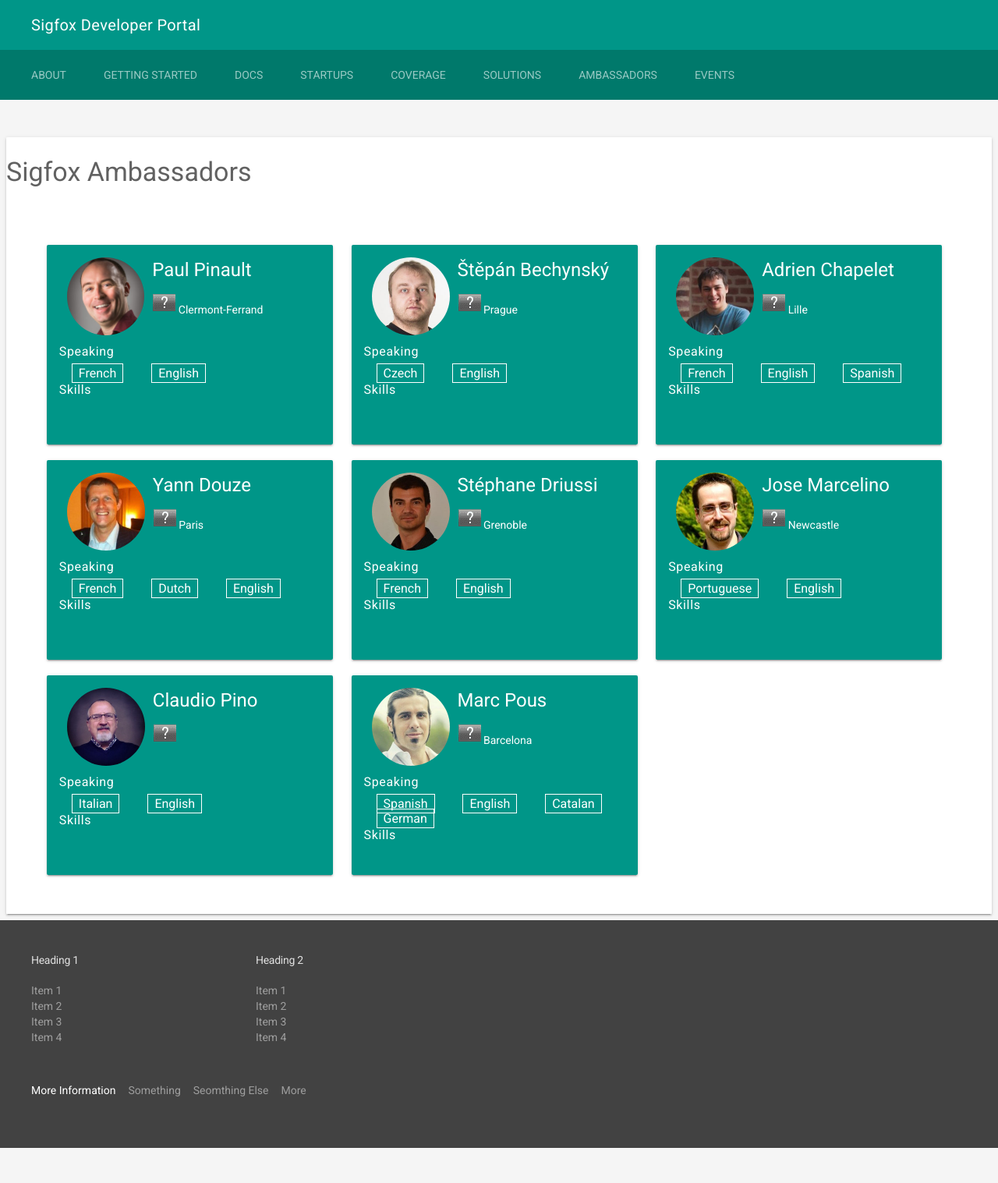
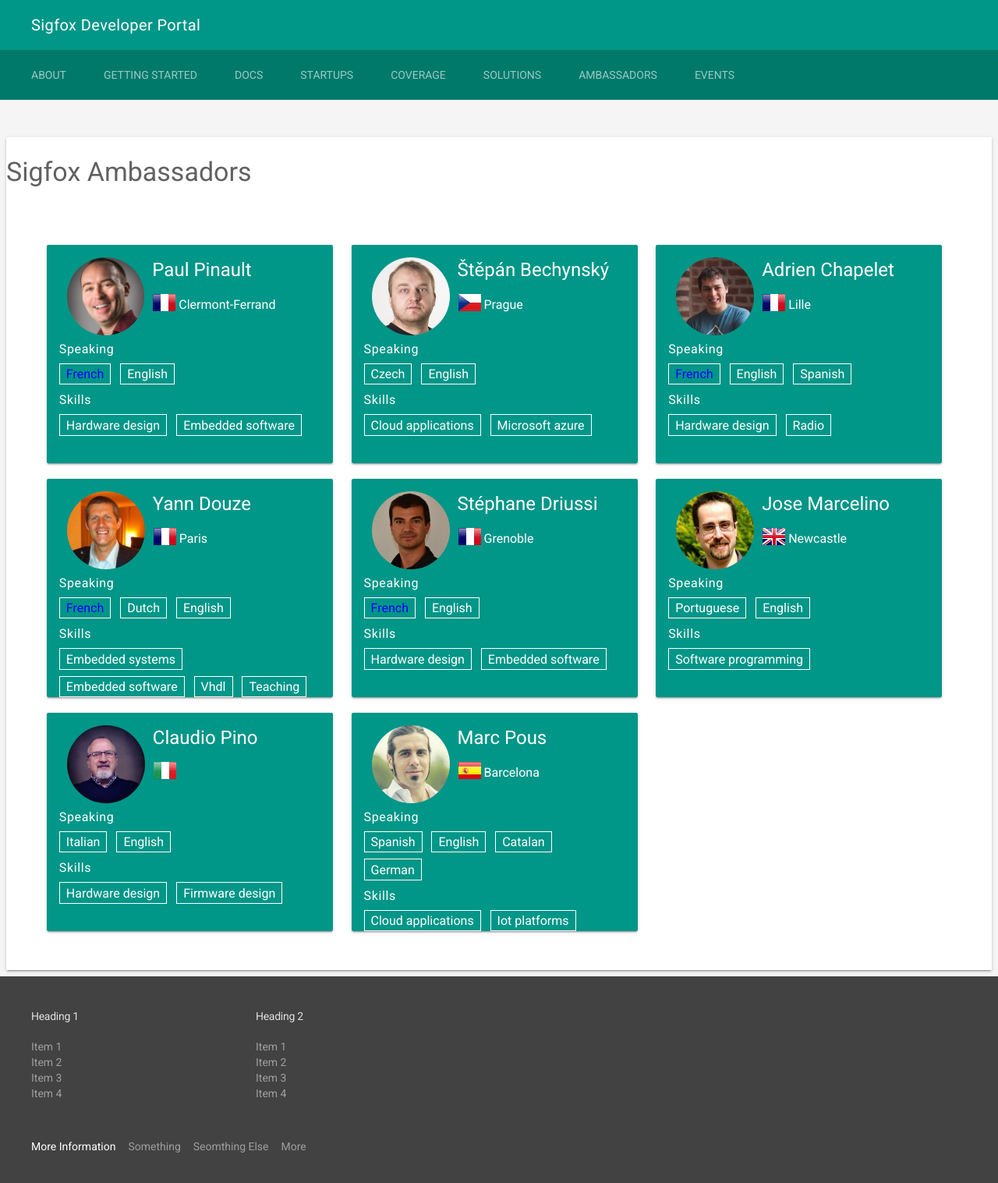
Before and after one commit to sigfox/makers.sigfox.com, a Jekyll site: the page built from ambassadors.html, in a window 1280 px wide. Shown: the top 1517 px of the page at 78% size. Built offline with Jekyll 4.4.1, drawn with Linux system fonts in a browser that asks for light colours.

Commit message:
Update ambassadors section

```diff
--- a/_data/ambassadors.yml
+++ b/_data/ambassadors.yml
@@ -78,7 +78,7 @@
 
 - name: Pous
   firstname: Marc
-  country: SP
+  country: ES
   city: Barcelona
   img: marcpous.jpg
   links:
--- a/ambassadors.html
+++ b/ambassadors.html
@@ -2,6 +2,13 @@
 layout: default
 ---
 {% assign ambassadors = site.data.ambassadors | sort: "name" %}
+<style>
+      html, body, #wrapper { height: 100%; }
+      #wrapper { display: table; width: 100%; } /* Create space */
+      #wrapper > * { display: table-cell; vertical-align: middle; } /* table-cells can be verticaly aligned! */
+      #wrapper > * > .container { display: block; margin: auto; width: 600px; border: 1px solid #000000; } /* Horizontal align */
+</style>
+
 <main class="mdl-layout__content">
   <div class="mdl-layout__tab-panel is-active" id="overview">
    <section id="ambassadors" class="mdl-grid mdl-grid--no-spacing mdl-shadow--2dp">
@@ -17,20 +24,22 @@
               <img class="ambassador-image" src="{{site.url}}/assets/media/ambassadors/{{amb.img}}" alt="{{amb.name}} {{amb.firstname}}">
             {% endif %}
             <h4>{{amb.firstname}} {{amb.name}}</h4>
-            <p class="ambassador-location">
-              <span class="flag {{amb.country | lowercase}}"></span>
-              {%if amb.city%}{{amb.city}}{%endif%}
-            </p>
+            <div class="ambassador-location">
+              <span class="flag {{amb.country | downcase}}"></span>
+              {%if amb.city%}
+                <div class="ambassador-city">{{amb.city}}</div>
+              {%endif%}
+            </div>
             <div class="ambassador-lang mdl-typography--font-thin">
               <h6>Speaking</h6>
               {% for lang in amb.languages %}
-                <span class="lang-{{lang | lowercase}}">{{lang}}</span>
+                <span class="lang-{{lang | downcase}}">{{lang}}</span>
               {% endfor %}
             </div>
             <div class="ambassador-skills mdl-typography--font-thin">
                 <h6>Skills</h6>
                 {% for skill in amb.skills %}
-                  <span class="skill-{{skill}}">{{lang}}</span>
+                  <span class="skill-{{skill | slugify}}">{{skill | capitalize}}</span>
                 {% endfor %}
             </div>
           </div>
--- a/assets/stylesheets/styles.scss
+++ b/assets/stylesheets/styles.scss
@@ -216,10 +216,9 @@
       }
     }
   }
-}
   #ambassadors{
     .ambassador-card.mdl-card{
-    height: 120px;
+      height: 280px;
     }
     img.ambassador-image{
       border-radius: 50%;
@@ -228,10 +227,16 @@
       float: left;
     }
     .ambassador-location{
+      span.flag, div.ambassador-city{
+        display: inline-block;
+        height: 30px;
+      }
       span.flag{
-      display: inline-block;
         width:30px;
-      height: 30px;
+      }
+      div.ambassador-city{
+        vertical-align: bottom;
+        height: 25px;
       }
     }
     h4{
@@ -239,14 +244,19 @@
     }
     h6{
       margin: 0 auto 6px;
+      font-weight: 300;
     }
-  .ambassador-lang{
+    .ambassador-lang, .ambassador-skills{
       color: #fff;
       margin-top:30px;
       span{
         border: 1px solid #fff;
-      padding: .1em .5em;
-      margin: 0 1em;
+        padding: .2em .5em;
+        margin: 0 0.5em 0.5em 0;
+        display: inline-block;
+      }
+    }
+    .ambassador-lang{
       .lang-english{
 
       }
@@ -271,6 +281,9 @@
       .lang-czech{
 
       }
+    }
+    .ambassador-skills{
+      margin-top: 0;
     }
   }
 }
```
Lines whose indentation alone changed are shown as unchanged.
